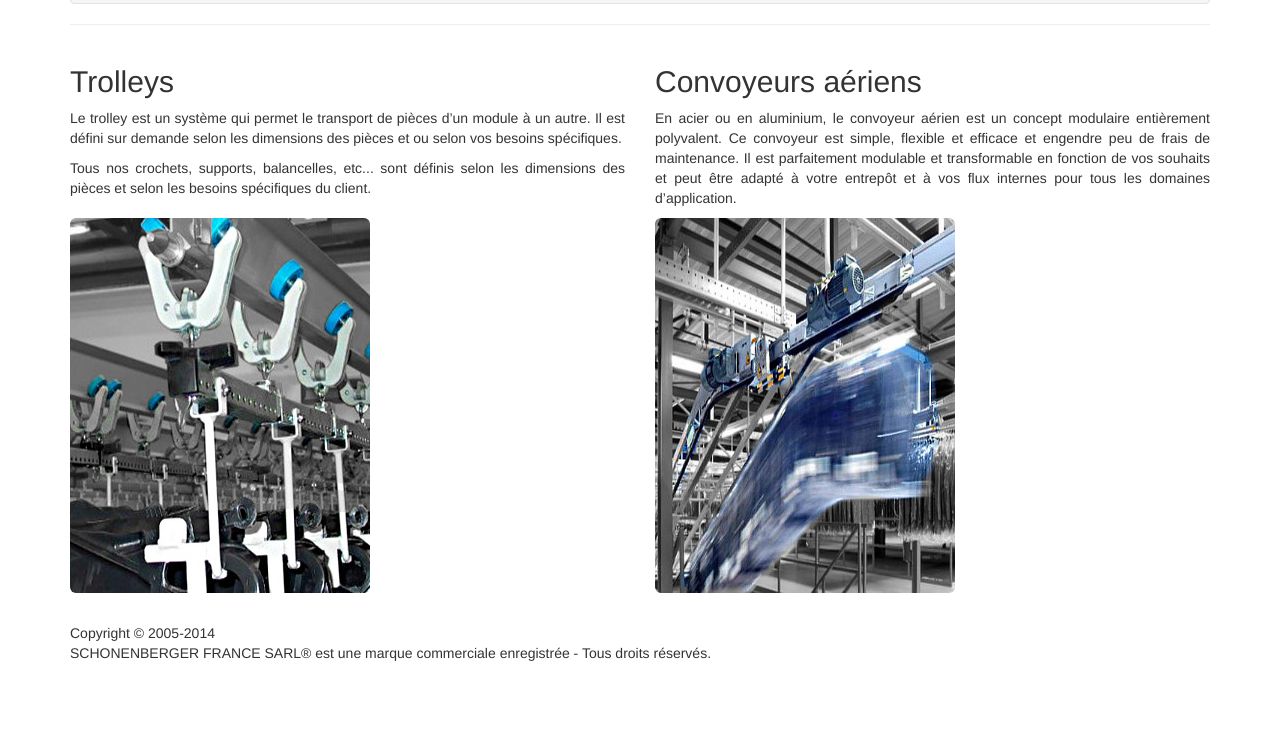
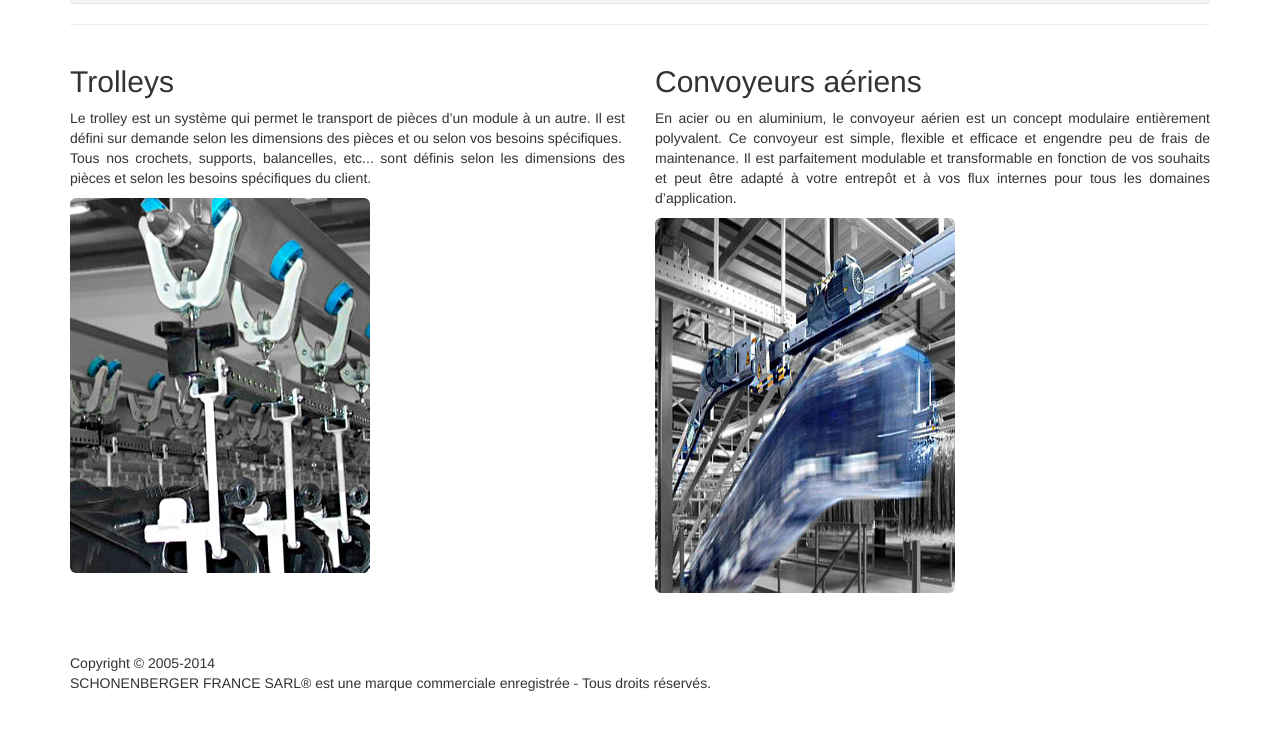
Before and after one commit to Agado1003/Schonenberger_HTML, a plain HTML site: page public_html/index.html in a window 1280 px wide. Shown: the part 1066-1795 px from the top of the page. Before the commit the page ends 1769 px from the top, so only its background shows below. Drawn offline with Linux system fonts and the light colour scheme; some packages are replaced by stand-ins of ours.

Commit message:
bottom img position's correction 2

```diff
--- a/public_html/index.html
+++ b/public_html/index.html
@@ -146,30 +146,22 @@
         <div class="row">
             <div class="col-sm-6">
                 <h2>Trolleys</h2>
-                <p class="text-justify">Le trolley est un système qui permet le transport de pièces d’un module à un autre. Il est défini sur demande selon les dimensions des pièces et ou selon vos besoins spécifiques.</p>
-                <p class="text-justify">Tous nos crochets, supports, balancelles, etc... sont définis selon les dimensions des pièces et selon les besoins spécifiques du client.</p>
-
+                <p class="text-justify">Le trolley est un système qui permet le transport de pièces d’un module à un autre. Il est défini sur demande selon les dimensions des pièces et ou selon vos besoins spécifiques.
+                    <br/>
+                    Tous nos crochets, supports, balancelles, etc... sont définis selon les dimensions des pièces et selon les besoins spécifiques du client.</p>
+                <img class="img-responsive img-rounded" src="img/trolleys.jpg" height="200" width="300" alt="trolleys" style="margin-bottom: 50px;">
                 <!--<a class="btn btn-default" href="#">More Info</a>-->
             </div>
             <!-- /.col-sm-6 -->
             <div class="col-sm-6">
                 <h2>Convoyeurs aériens</h2>
                 <p class="text-justify">En acier ou en aluminium, le convoyeur aérien est un concept modulaire entièrement polyvalent. Ce convoyeur est simple, flexible et efficace et engendre peu de frais de maintenance. Il est parfaitement modulable et transformable en fonction de vos souhaits et peut être adapté à votre entrepôt et à vos flux internes pour tous les domaines d’application.</p>
-
+                <img class="img-responsive img-rounded" src="img/convoyeur_aerien.jpg" height="200" width="300" alt="convoyeur aérien">
                 <!--<a class="btn btn-default" href="#">More Info</a>-->
             </div>
             <!-- /.col-sm-6 -->
         </div>
         <!-- /.row -->
-
-        <div class="row">
-            <div class="col-sm-6">
-                <img class="img-responsive img-rounded" src="img/trolleys.jpg" height="200" width="300" alt="trolleys">
-            </div>
-            <div class="col-sm-6">
-                <img class="img-responsive img-rounded" src="img/convoyeur_aerien.jpg" height="200" width="300" alt="convoyeur aérien">
-            </div>
-        </div>
 
         <!-- Footer -->
         <footer>
```
